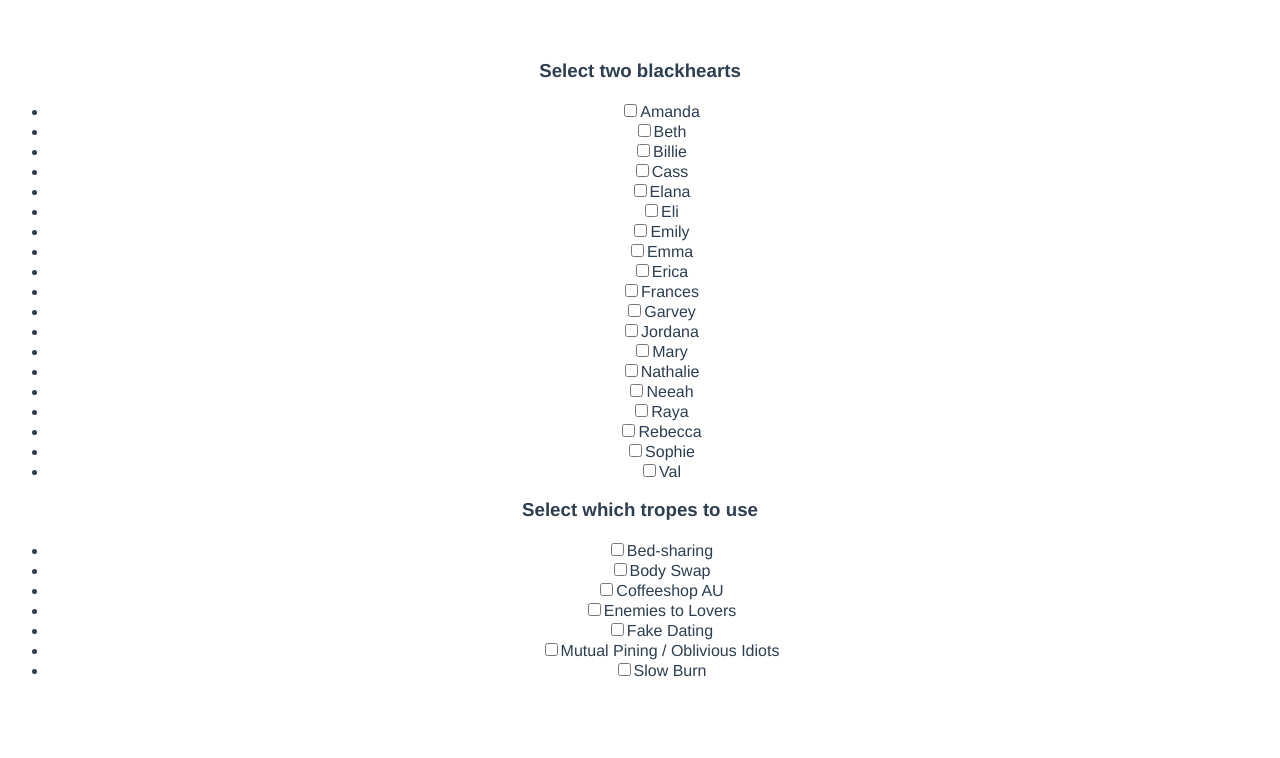
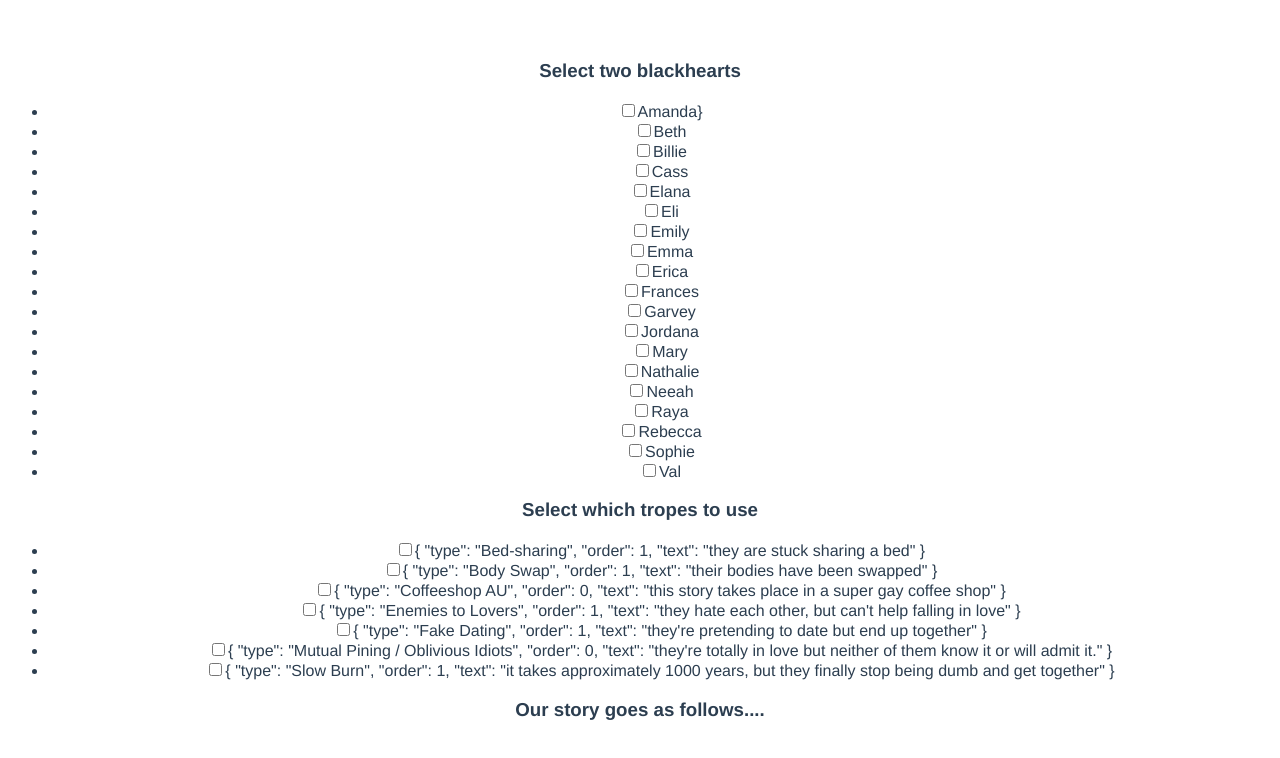
Before and after one commit to billie-rose/blackhearts, a Vue app: page / in a window 1280 px wide. Shown: the top 758 px of the page. Built offline with nearby package versions, Linux system fonts and the light colour scheme.

Commit message:
progress

```diff
--- a/src/assets/data.js
+++ b/src/assets/data.js
@@ -1,15 +1,15 @@
 export default {
     tropes: [
-        'Bed-sharing',
-        'Body Swap',
-        'Coffeeshop AU',
-        'Enemies to Lovers',
-        'Fake Dating',
-        'Mutual Pining / Oblivious Idiots',
-        'Slow Burn',
+        { type: 'Bed-sharing', order: 1, text: 'they are stuck sharing a bed' },
+        { type: 'Body Swap', order: 1, text: 'their bodies have been swapped' },
+        { type: 'Coffeeshop AU', order: 0, text: 'this story takes place in a super gay coffee shop' },
+        { type: 'Enemies to Lovers', order: 1, text: 'they hate each other, but can\'t help falling in love' },
+        { type: 'Fake Dating', order: 1, text: 'they\'re pretending to date but end up together' },
+        { type: 'Mutual Pining / Oblivious Idiots', order: 0, text: 'they\'re totally in love but neither of them know it or will admit it.' },
+        { type: 'Slow Burn', order: 1, text: 'it takes approximately 1000 years, but they finally stop being dumb and get together' },
     ].sort(),
     blackhearts: [
-        { name: 'Amanda', pronouns: 'they/them/theirs' },
+        { name: 'Amanda}', pronouns: 'they/them/theirs' },
         { name: 'Beth', pronouns: 'she/her/hers' },
         { name: 'Billie', pronouns: 'she/her/hers' },
         { name: 'Cass', pronouns: 'she/her/hers' },
--- a/src/views/Home.vue
+++ b/src/views/Home.vue
@@ -16,6 +16,8 @@
             <label :for="trope">{{trope}}</label>
         </li>
     </ul>
+
+    <h3>Our story goes as follows....</h3>
   </div>
 </template>
 
```
